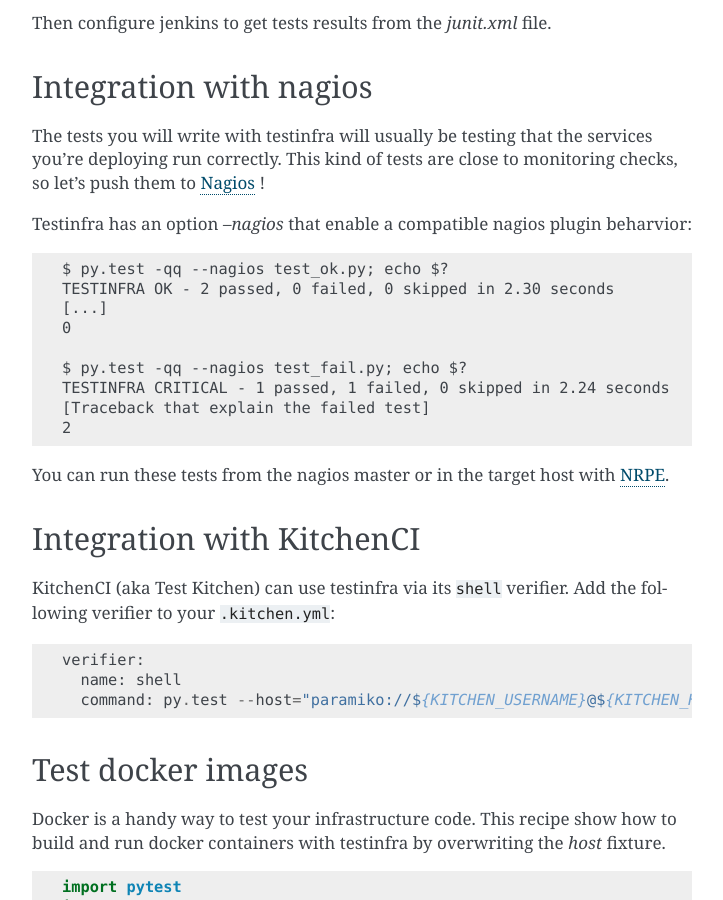
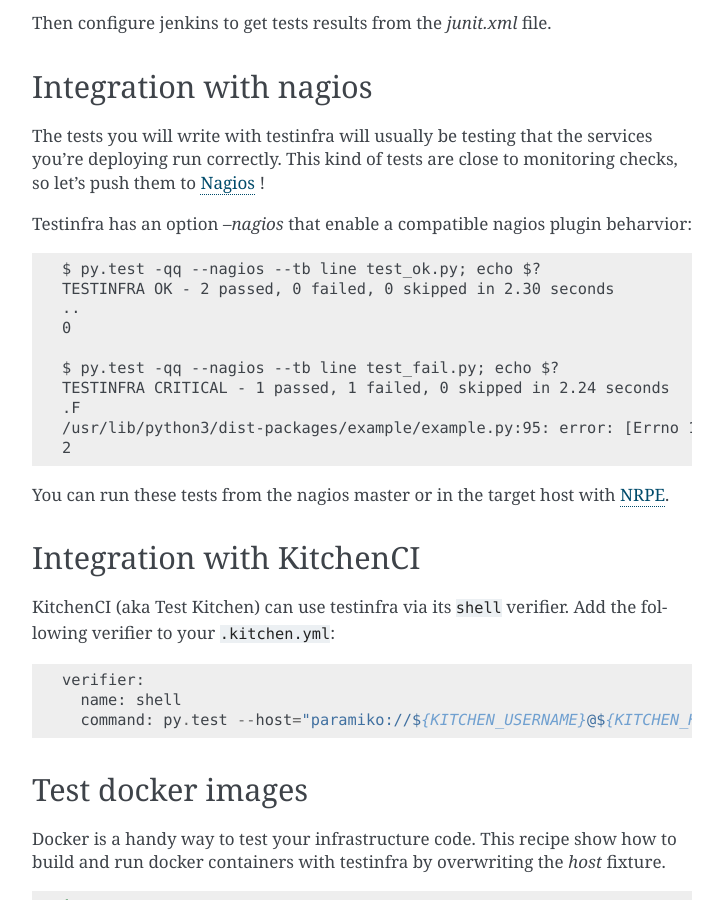
Before and after one commit to pytest-dev/pytest-testinfra, a Sphinx documentation site: the page built from doc/source/examples.rst, in a window 1280 px wide and 900 px high, scrolled down 2025 px. Shown: the whole window, without its empty margins (388-1111 px from the left). Built offline with Sphinx 7.4.7, drawn with Linux system fonts in a browser that asks for light colours; comment, search, counter and statistics services are not loaded.

Commit message:
[docs] Update --nagios documentation to remove tracebacks
I don't often see very verbose outputs to nrpe checks, so I would recommend using --tb line for that. (The operator can then go and run the test manually to get more information)

```diff
--- a/doc/source/examples.rst
+++ b/doc/source/examples.rst
@@ -117,14 +117,15 @@
 Testinfra has an option `--nagios` that enable a compatible nagios plugin
 beharvior::
 
-    $ py.test -qq --nagios test_ok.py; echo $?
+    $ py.test -qq --nagios --tb line test_ok.py; echo $?
     TESTINFRA OK - 2 passed, 0 failed, 0 skipped in 2.30 seconds
-    [...]
+    ..
     0
 
-    $ py.test -qq --nagios test_fail.py; echo $?
+    $ py.test -qq --nagios --tb line test_fail.py; echo $?
     TESTINFRA CRITICAL - 1 passed, 1 failed, 0 skipped in 2.24 seconds
-    [Traceback that explain the failed test]
+    .F
+    /usr/lib/python3/dist-packages/example/example.py:95: error: [Errno 111] error msg
     2
 
 
```
